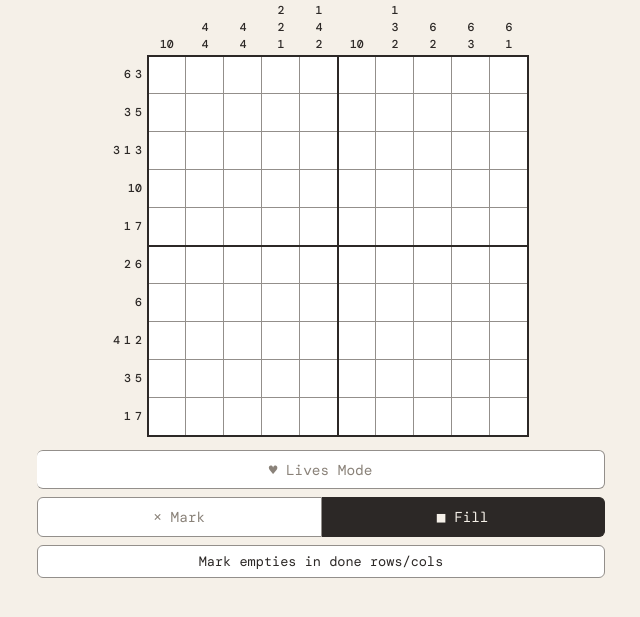
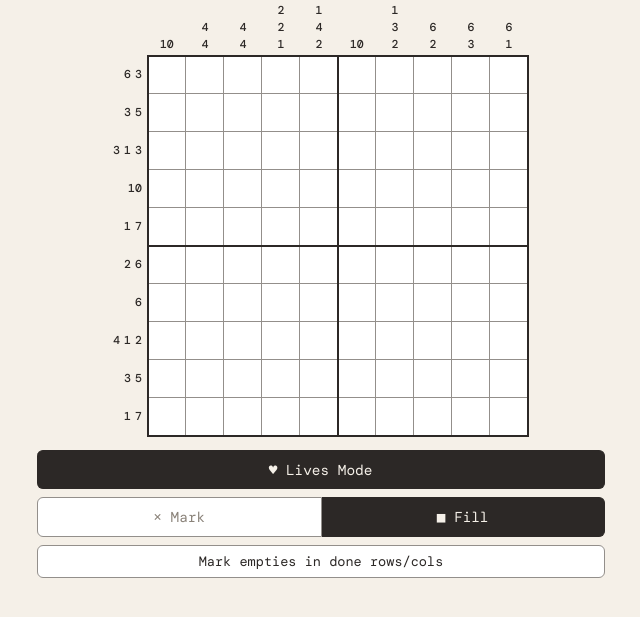
Before and after one commit to Ilosariph/nonogram, a Flask app: page / in a window 1280 px wide. Shown: the part 150-767 px from the top of the page, without its empty margins (319-959 px from the left). Run offline with Flask 3, Linux system fonts and the light colour scheme.

Commit message:
Make lives mode the default game mode
https://claude.ai/code/session_01XWypcXpXEXS5okhXqiT4om

```diff
--- a/templates/index.html
+++ b/templates/index.html
@@ -427,7 +427,7 @@ td.cell.filled.cell-error { animation: cell-flash-red 0.55s ease forwards !impor
 
 <div class="bottom-controls">
   <div class="controls-row">
-    <button class="mode-btn" id="livesModeBtn" style="flex:1; border-radius:var(--radius);">&#9829; Lives Mode</button>
+    <button class="mode-btn active" id="livesModeBtn" style="flex:1; border-radius:var(--radius);">&#9829; Lives Mode</button>
   </div>
   <div class="mode-bar">
     <button class="mode-btn" data-mode="mark">&times; Mark</button>
@@ -461,7 +461,7 @@ td.cell.filled.cell-error { animation: cell-flash-red 0.55s ease forwards !impor
   let painting = null;
   let dragStart = null;
   let dragDir = null; // 'row' | 'col' | null
-  let livesMode = false;
+  let livesMode = true;
   let lives = 3;
   let solution = null;
   let livesAnimating = false;
```
